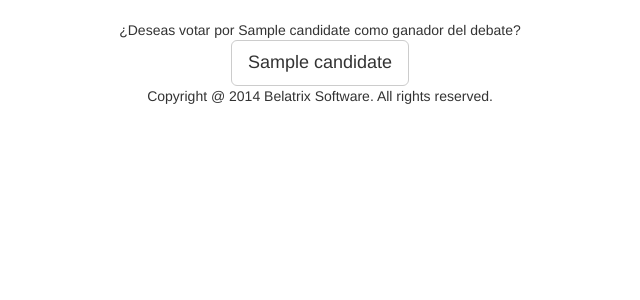
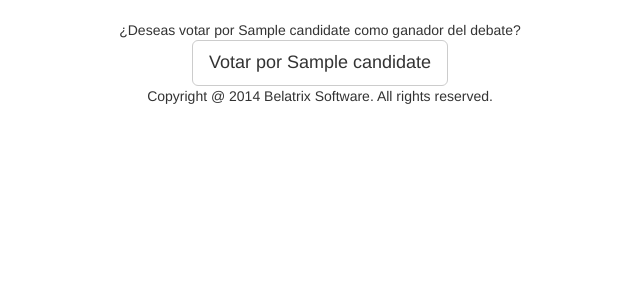
Before and after one commit to neosergio/hackatonqr, a Django app: page /vote/1/ in a window 1280 px wide. Shown: the part 52-352 px from the top of the page, without its empty margins (320-960 px from the left). Run offline with Django 3.2, Linux system fonts and the light colour scheme; tables that the repository leaves empty hold one stand-in row (values such as "Sample post"); some libraries are stand-ins or nearby versions.

Commit message:
Added icon and updated text of refresh and vote buttons

```diff
--- a/templates/vote/results.html
+++ b/templates/vote/results.html
@@ -13,7 +13,8 @@
         </div>
          <div class="row">
             <div class="col-md-12">
-                <p><a href="" class="btn btn-info btn-lg">Actualizar</a></p>
+                <p><a href="{% url 'vote:results' %}" class="btn btn-default btn-lg">
+                     <span class="glyphicon glyphicon-refresh"></span> Actualizar resultados</a></p>
             </div>
         </div>
     </div>
--- a/templates/vote/vote.html
+++ b/templates/vote/vote.html
@@ -7,7 +7,7 @@
         </div>
         <div class="row">
             <div class="col-md-12">
-                <a class="btn btn-lg btn-default" href="{% url 'vote:confirm' candidate.id %}">{{candidate.name}}</a><br/>
+                <a class="btn btn-lg btn-default" href="{% url 'vote:confirm' candidate.id %}">Votar por {{candidate.name}}</a><br/>
             </div>
         </div>
     </div>
```
Also changed, not shown: vote/static/fonts/glyphicons-halflings-regular.ttf (added), vote/static/fonts/glyphicons-halflings-regular.woff (added), 2 other files.
